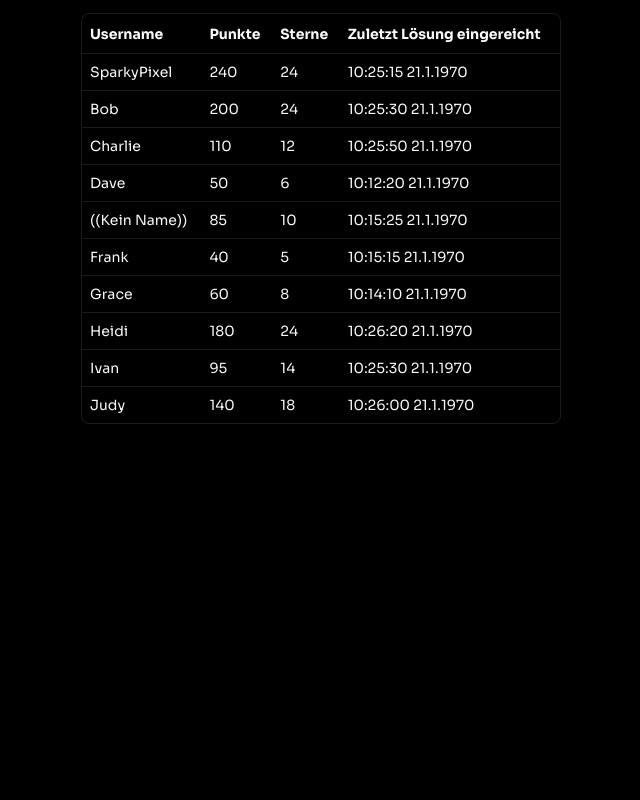
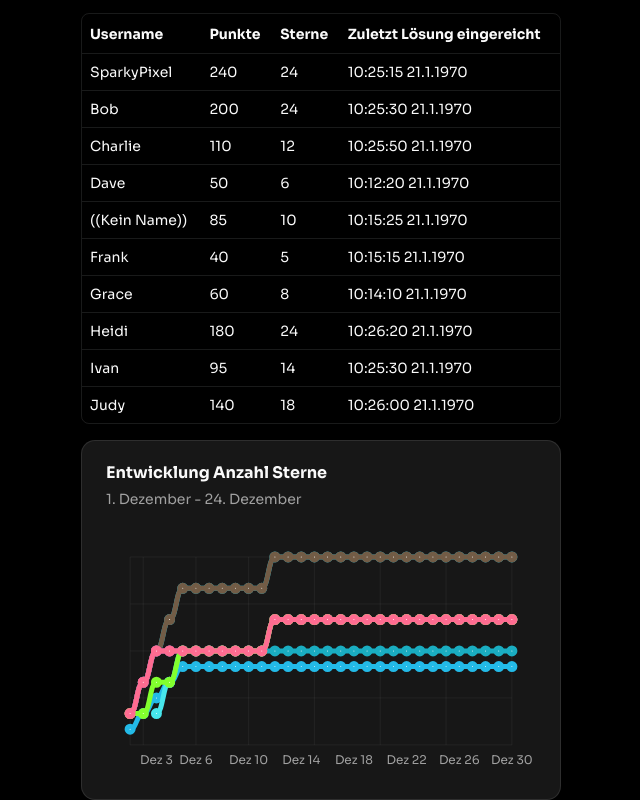
Before and after one commit to neuland-ingolstadt/neuland-aoc-leaderboard, a Next.js app: page / in a window 1280 px wide. Shown: the part 1325-2125 px from the top of the page, without its empty margins (319-959 px from the left). Before the commit the page ends 1749 px from the top, so only its background shows below. Built offline with nearby package versions, Linux system fonts and the light colour scheme; a web font is replaced by a local one.

Commit message:
feat(star-history-chart): add first version of history chart

```diff
--- a/app/page.tsx
+++ b/app/page.tsx
@@ -10,6 +10,8 @@ import { Leaderboard, LeaderboardMember } from "@/src/types/leaderboard";
 import { LeaderboardTable } from "./leaderboard-data-table";
 import { columns } from "./leaderboard-column";
 import StarScoreChart from "./star-score-chart";
+import transformStarData from "@/src/lib/transform-star-data";
+import { StarHistoryChart } from "./star-history-chart";
 
 const highScoreMember: LeaderboardMember = {
   id: 1,
@@ -39,6 +41,8 @@ export default async function Home() {
   const memberListSorted = memberList.slice().sort((a, b) => {
     return a.local_score - b.local_score;
   });
+
+  const starHistory = transformStarData(parsedData);
 
   return (
     <>
@@ -99,6 +103,7 @@ export default async function Home() {
           columns={columns}
           data={memberList}
         ></LeaderboardTable>
+        <StarHistoryChart chartData={starHistory}></StarHistoryChart>
       </div>
     </>
   );
--- /dev/null
+++ b/app/star-history-chart.tsx
@@ -0,0 +1,94 @@
+"use client";
+
+import { TrendingUp } from "lucide-react";
+import { CartesianGrid, Dot, Line, LineChart, XAxis, YAxis } from "recharts";
+
+import {
+  Card,
+  CardContent,
+  CardDescription,
+  CardFooter,
+  CardHeader,
+  CardTitle,
+} from "@/components/ui/card";
+import {
+  ChartConfig,
+  ChartContainer,
+  ChartTooltip,
+  ChartTooltipContent,
+} from "@/components/ui/chart";
+
+export const description = "A line chart with dots and colors";
+
+const chartData = [
+  { browser: "chrome", visitors: 275, fill: "var(--color-chrome)" },
+  { browser: "safari", visitors: 200, fill: "var(--color-safari)" },
+  { browser: "firefox", visitors: 187, fill: "var(--color-firefox)" },
+  { browser: "edge", visitors: 173, fill: "var(--color-edge)" },
+  { browser: "other", visitors: 90, fill: "var(--color-other)" },
+];
+
+const chartConfig = {} satisfies ChartConfig;
+
+interface props {
+  chartData: any;
+}
+
+export function StarHistoryChart({ chartData }: props) {
+  return (
+    <Card>
+      <CardHeader>
+        <CardTitle>Entwicklung Anzahl Sterne</CardTitle>
+        <CardDescription>1. Dezember - 24. Dezember</CardDescription>
+      </CardHeader>
+      <CardContent>
+        <ChartContainer config={chartConfig}>
+          <LineChart
+            accessibilityLayer
+            data={chartData}
+            margin={{
+              top: 24,
+              left: 24,
+              right: 24,
+            }}
+          >
+            <CartesianGrid vertical={true} />
+            <ChartTooltip
+              cursor={false}
+              content={
+                <ChartTooltipContent indicator="dot" nameKey="starCount" />
+              }
+            />
+            <XAxis
+              dataKey="label"
+              type="category"
+              tickLine={false}
+              tickMargin={5}
+              axisLine={false}
+              tickFormatter={(value: string) =>
+                value.length > 15 ? value.slice(0, 7) + "..." : value
+              }
+            />
+
+            {Object.keys(chartData[0]).map((name) => {
+              if (name == "label" || name == "ts") return;
+
+              const randomColor = `#${Math.floor(Math.random() * 16777215)
+                .toString(16)
+                .padStart(6, "0")}`;
+
+              return (
+                <Line
+                  type={"bump"}
+                  dataKey={name}
+                  stroke={randomColor}
+                  strokeWidth={5}
+                />
+              );
+            })}
+          </LineChart>
+        </ChartContainer>
+      </CardContent>
+    </Card>
+  );
+}
--- /dev/null
+++ b/src/lib/transform-star-data.ts
@@ -0,0 +1,44 @@
+import { Leaderboard } from "../types/leaderboard";
+
+export default function transformStarData(leaderboardData: Leaderboard) {
+  const tsStart = 1764543600;
+  const members = leaderboardData.members;
+  const numDays = 30;
+
+  const history = [];
+
+  for (let i = 1; i <= numDays; i++) {
+    const tsEndOfTheDay = tsStart + 86400 * i; // i Tage drauf addieren
+
+    const memberDataList = [];
+
+    const dataPoint: any = {
+      // Nur workaround
+      label: `Dez ${i}`,
+      ts: tsEndOfTheDay,
+    };
+
+    // Für jedes Mitglied zusammenfassen, welche / wie viele Sterne vor dem Enddatum geholt wurden
+    Object.values(members).forEach((member) => {
+      let starCount = 0;
+
+      Object.values(member.completion_day_level).forEach((level) => {
+        // console.log("----> " + level["1"].get_star_ts);
+        if (level["1"] && level["1"].get_star_ts < tsEndOfTheDay) {
+          starCount++;
+        }
+
+        if (level["2"] && level["2"].get_star_ts < tsEndOfTheDay) {
+          starCount++;
+        }
+      });
+
+      const name = member.name || "Anonym " + Math.random() * 100;
+
+      dataPoint[name] = starCount === 0 ? null : starCount;
+    });
+    history.push(dataPoint);
+  }
+
+  return history;
+}
```
